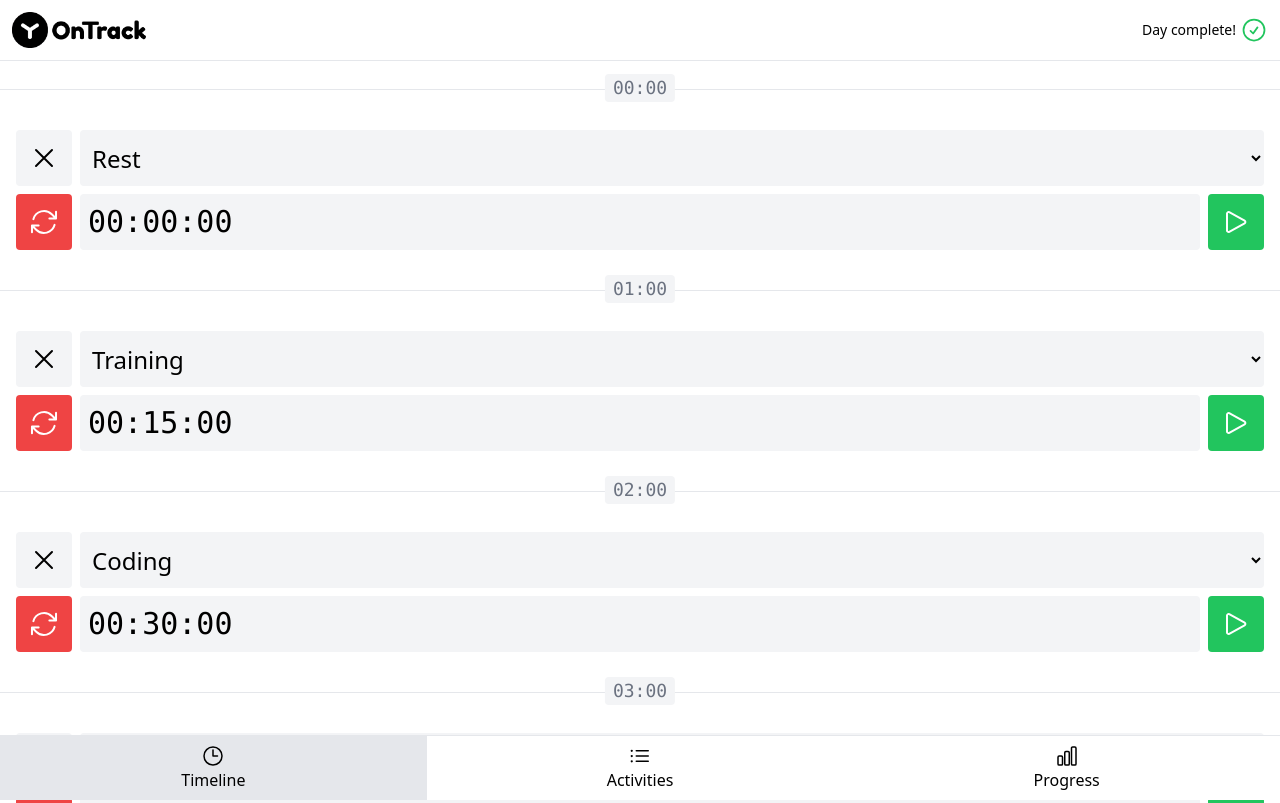
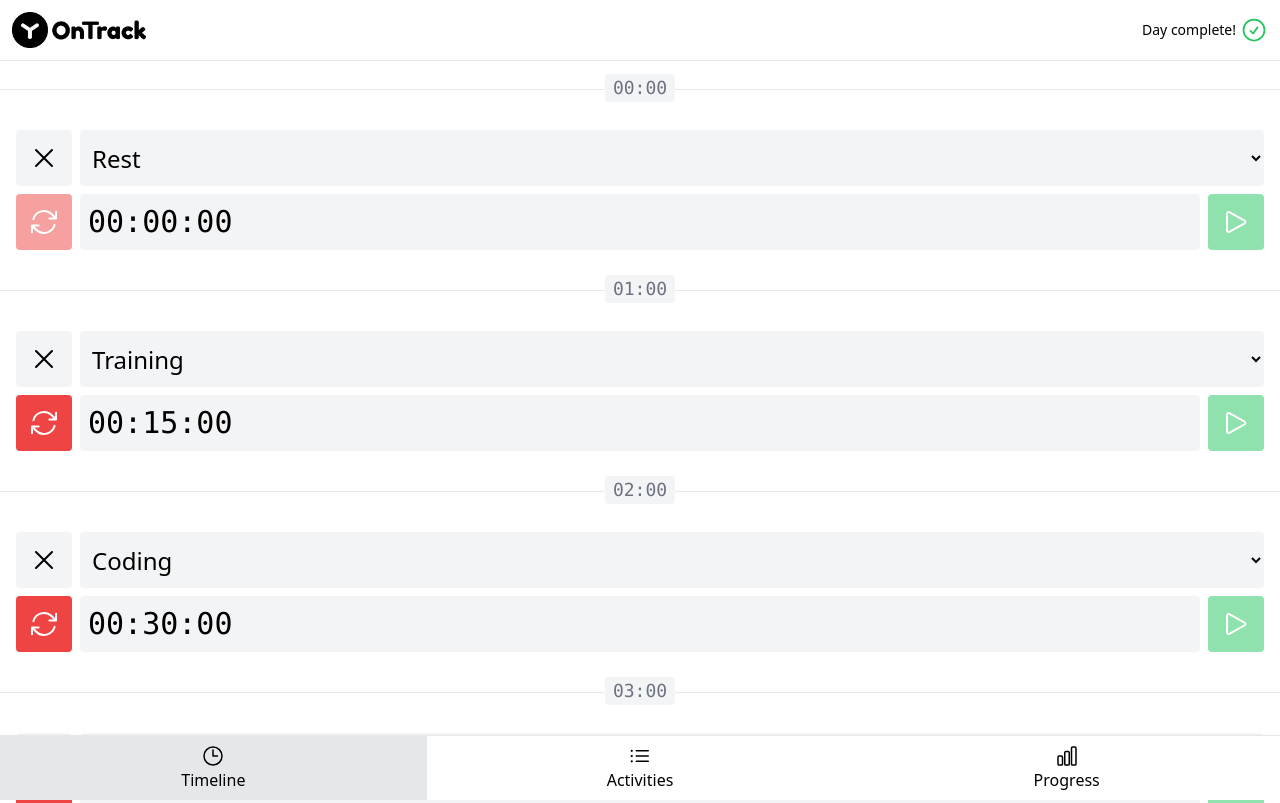
Before and after one commit to kruvv/ontrack, a Vue app: page /#timeline in a window 1280 px wide. Shown: the top 803 px of the page. Built offline with nearby package versions, Linux system fonts and the light colour scheme.

Commit message:
Добавил отключение кнопок секундамера и прокрутку к текущему часу

```diff
--- a/src/components/TimelineItem.vue
+++ b/src/components/TimelineItem.vue
@@ -1,13 +1,9 @@
 <template>
   <li class="relative flex flex-col gap-2 border-t border-grey-200 py-10 px-4">
     <TimelineHour :hour="timelineItem.hour" />
-    <BaseSelect
-      :selected="timelineItem.activityId"
-      :options="activitySelectOptions"
-      placeholder="Rest"
-      @select="selectActivity"
-    />
-    <TimelineStopwatch :seconds="timelineItem.activitySeconds" />
+    <BaseSelect :selected="timelineItem.activityId" :options="activitySelectOptions" placeholder="Rest"
+      @select="selectActivity" />
+    <TimelineStopwatch :seconds="timelineItem.activitySeconds" :hour="timelineItem.hour" />
   </li>
 </template>
 
--- a/src/components/TimelineStopwatch.vue
+++ b/src/components/TimelineStopwatch.vue
@@ -1,6 +1,6 @@
 <template>
   <div class="flex w-full gap-2">
-    <BaseButton :type="BUTTON_TYPE_DANGER" @click="reset">
+    <BaseButton :type="BUTTON_TYPE_DANGER" :disabled="!seconds" @click="reset">
       <ArrowPathIcon class="h-8" />
     </BaseButton>
     <div class="flex flex-grow items-center rounded bg-gray-100 px-2 font-mono text-3xl">
@@ -9,7 +9,7 @@
     <BaseButton v-if="isRunning" :type="BUTTON_TYPE_WARNING" @click="stop">
       <PauseIcon class="h-8" />
     </BaseButton>
-    <BaseButton v-else :type="BUTTON_TYPE_SUCCESS" @click="start">
+    <BaseButton v-else :type="BUTTON_TYPE_SUCCESS" :disabled="isStartButtonDisabled" @click="start">
       <PlayIcon class="h-8" />
     </BaseButton>
   </div>
@@ -25,7 +25,7 @@ import {
   BUTTON_TYPE_SUCCESS,
   MILLISECONDS_IN_SECOND,
 } from '@/constants.ts'
-import { isNumber } from '@/validators.ts'
+import { isNumber, isHourValid } from '@/validators.ts'
 import { formatSeconds } from '@/functions.ts'
 const props = defineProps({
   seconds: {
@@ -33,10 +33,17 @@ const props = defineProps({
     type: Number,
     validator: isNumber,
   },
+  hour: {
+    type: Number,
+    required: true,
+    validator: isHourValid,
+  },
 })
 
 const seconds = ref(props.seconds)
 const isRunning = ref(false)
+
+const isStartButtonDisabled = props.hour !== new Date().getHours()
 
 function start() {
   isRunning.value = setInterval(() => {
--- a/src/pages/TheTimeline.vue
+++ b/src/pages/TheTimeline.vue
@@ -1,19 +1,15 @@
 <template>
   <div class="mt-7">
     <ul>
-      <TimelineItem
-        v-for="timelineItem in timelineItems"
-        :key="timelineItem.hour"
-        :timeline-item="timelineItem"
-        :activity-select-options="activitySelectOptions"
-        :activities="activities"
-        @select-activity="emit('setTimelineItemActivity', timelineItem, $event)"
-      />
+      <TimelineItem v-for="timelineItem in timelineItems" :key="timelineItem.hour" :timeline-item="timelineItem"
+        :activity-select-options="activitySelectOptions" :activities="activities" ref="timelineItemRefs"
+        @select-activity="emit('setTimelineItemActivity', timelineItem, $event)" />
     </ul>
   </div>
 </template>
 
 <script setup lang="ts">
+import { ref, onMounted } from 'vue'
 import TimelineItem from '@/components/TimelineItem.vue'
 import {
   validateTimelineItems,
@@ -22,6 +18,7 @@ import {
   isTimelineItemValid,
   isActivityValid,
 } from '@/validators.ts'
+import { MIDNIGHT_HOUR } from '@/constants.ts'
 import type { TimelineItemType } from '@/validators.ts'
 import type { PropType } from 'vue'
 
@@ -42,11 +39,25 @@ defineProps({
     validator: validateActivities,
   },
 })
+
 const emit = defineEmits({
   setTimelineItemActivity(timelineItem, activity) {
     return [isTimelineItemValid(timelineItem), isActivityValid(activity)].every(Boolean)
   },
 })
+
+const timelineItemRefs = ref([])
+
+onMounted(scrollToCurrentTimelineItem)
+
+function scrollToCurrentTimelineItem() {
+  const currentHour = new Date().getHours()
+  if (currentHour === MIDNIGHT_HOUR) {
+    document.body.scrollIntoView()
+  } else {
+    timelineItemRefs.value[currentHour - 1].$el.scrollIntoView()
+  }
+}
 </script>
 
 <style scoped></style>
```
